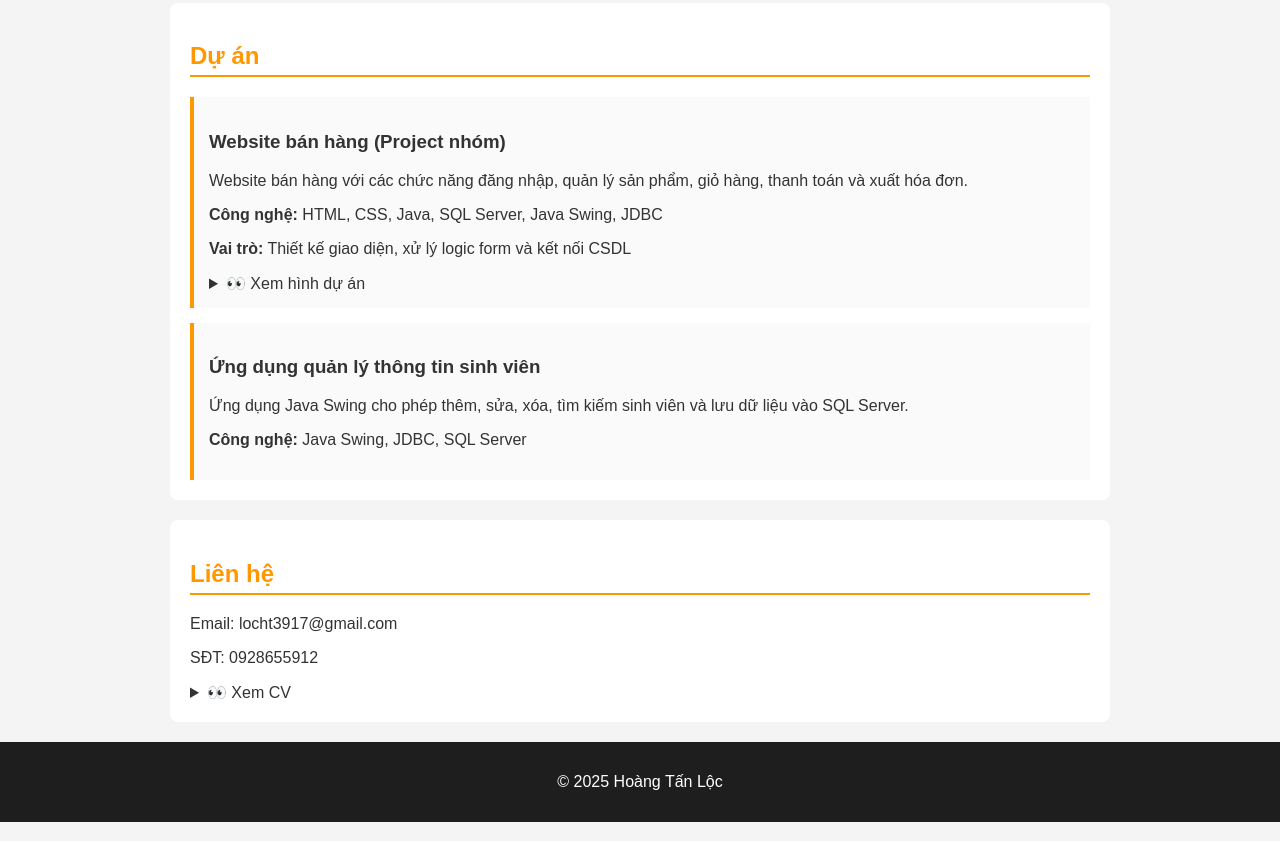
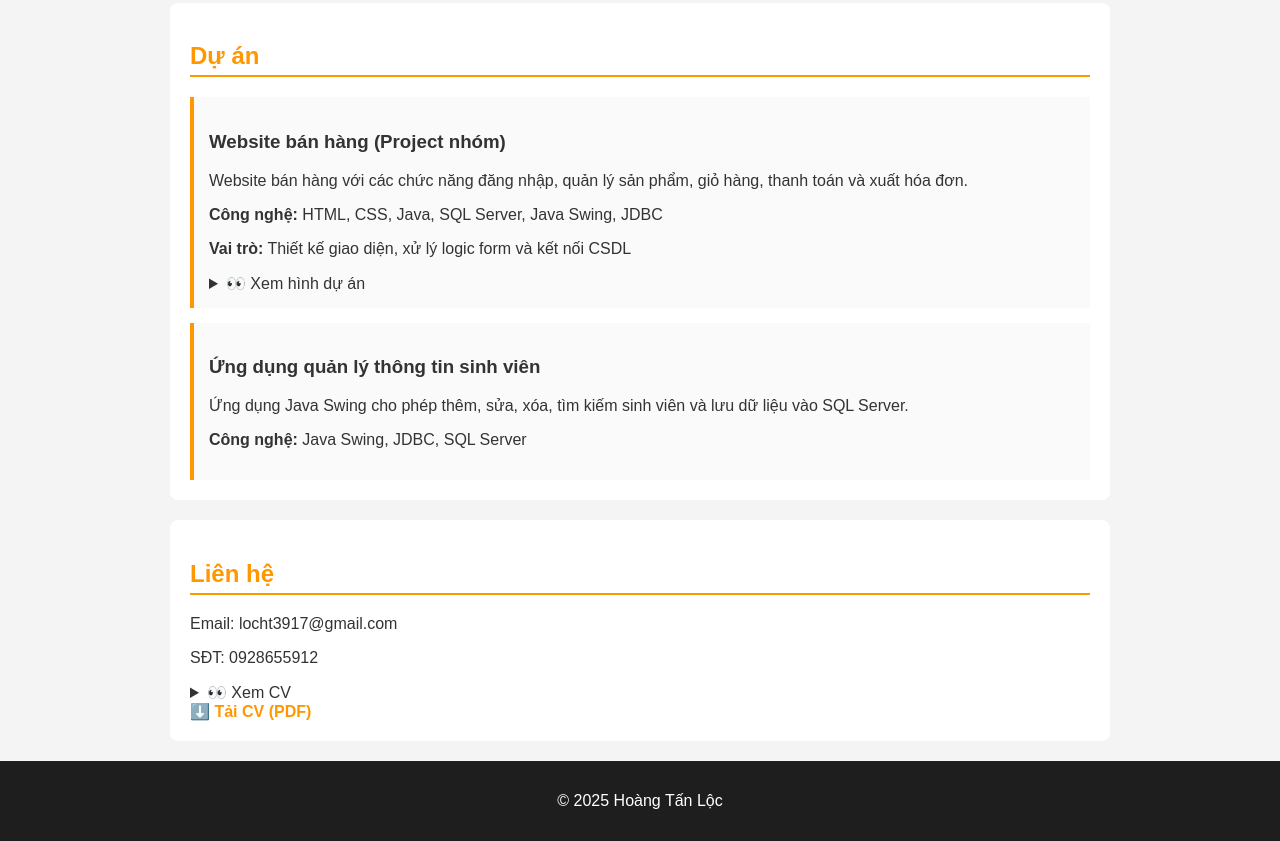
Before and after one commit to lochoang2/portfolio, a plain HTML site: page index.html in a window 1280 px wide. Shown: the part 621-1462 px from the top of the page. Drawn offline with Linux system fonts and the light colour scheme.

Commit message:
Update index.html

```diff
--- a/index.html
+++ b/index.html
@@ -84,6 +84,9 @@
             height="600px">
         </iframe>
     </details>
+    <a href="Hoang-Tan-Loc-TopCV.vn-271225.184026.pdf" target="_blank">
+    ⬇️ Tải CV (PDF)
+    </a>
 </section>
 
 <footer>
```
